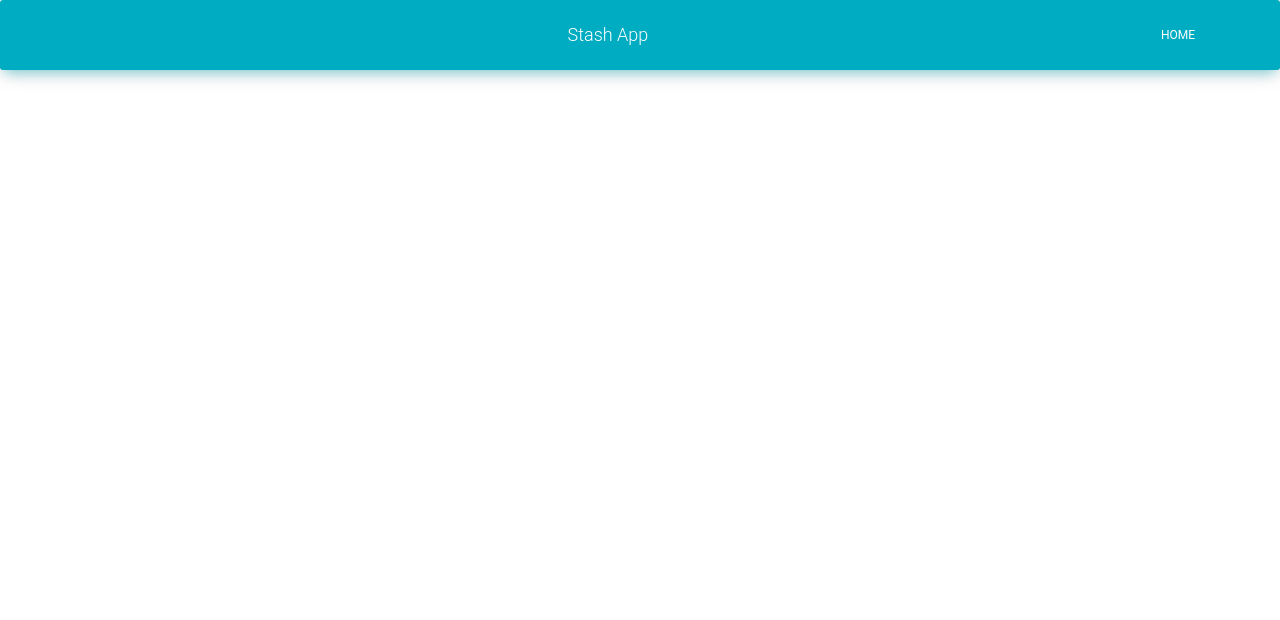
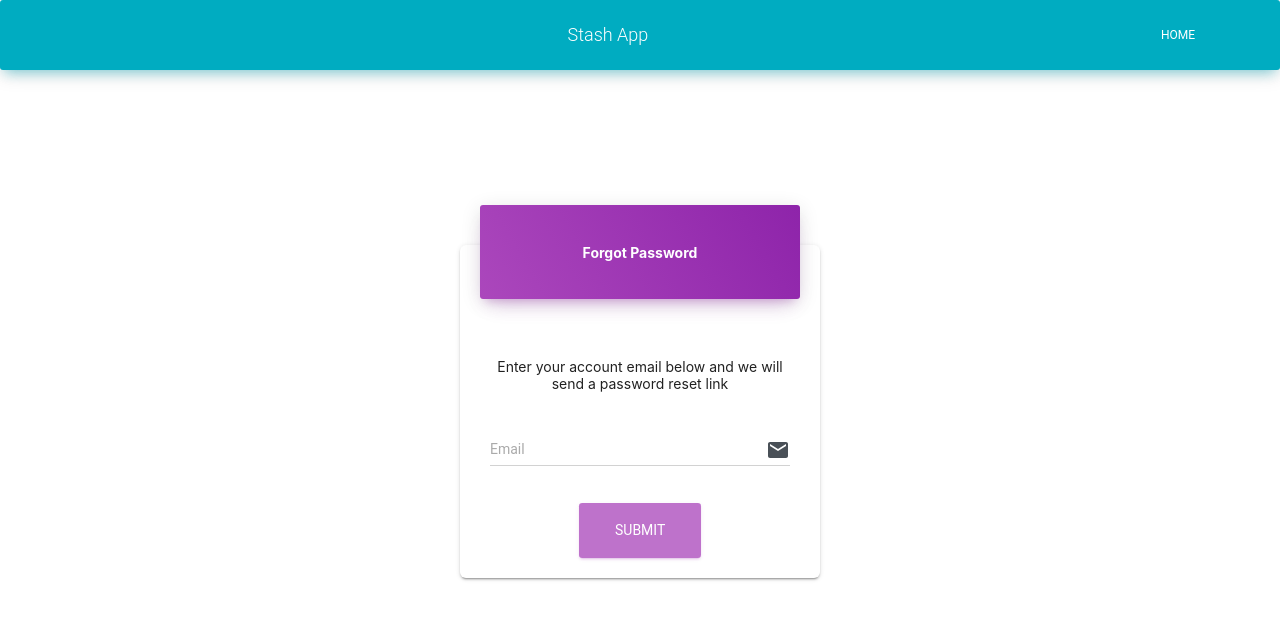
Before and after one commit to ChristopherBeltran/stash-app-client, a React (Create React App) app: page /forgotpassword in a window 1280 px wide. Shown: the top 620 px of the page. Built offline with nearby package versions, Linux system fonts and the light colour scheme; no server answers.

Commit message:
Set up forgot password component with functioning form and styling

```diff
--- a/src/actions/forgotPassword.js
+++ b/src/actions/forgotPassword.js
@@ -5,7 +5,7 @@ export const updateForgotPasswordForm = (formData) => {
     }
   }
 
-  export const resetLoginForm = () => {
+  export const resetForgotPasswordForm = () => {
     return {
       type: "RESET_FORGOT_PASSWORD_FORM"
     }
--- a/src/app_components/ForgotPassword.js
+++ b/src/app_components/ForgotPassword.js
@@ -1,14 +1,158 @@
-import React from 'react';
+import React from "react";
+// nodejs library to set properties for components
+import PropTypes from "prop-types";
+// @material-ui/core components
+import withStyles from "@material-ui/core/styles/withStyles";
+import InputAdornment from "@material-ui/core/InputAdornment";
+// @material-ui/icons
+import Email from "@material-ui/icons/Email";
+// core components
+import GridContainer from "components/Grid/GridContainer.jsx";
+import GridItem from "components/Grid/GridItem.jsx";
+import Button from "components/CustomButtons/Button.jsx";
+import Card from "components/Card/Card.jsx";
+import CardBody from "components/Card/CardBody.jsx";
+import CardHeader from "components/Card/CardHeader.jsx";
+import CardFooter from "components/Card/CardFooter.jsx";
+import CustomInput from "components/CustomInput/CustomInput.jsx";
+import { connect } from 'react-redux'
+import { updateForgotPasswordForm, resetForgotPasswordForm } from "../actions/forgotPassword.js"
+import loginPageStyle from "assets/jss/material-kit-react/views/loginPage.jsx";
+import ErrorNotifications from "./ErrorNotifications.js"
+import { removeErrors } from "../actions/errors.js"
+import { Link } from 'react-router-dom'
 
-class ForgotPassword extends React.Component{
 
-    render() {
+
+class ForgotPassword extends React.Component {
+  constructor(props) {
+    super(props);
+    //  use this to make the card to appear after the page has been rendered
+    this.state = {
+      cardAnimaton: "cardHidden"
+    };
+  }
+  componentDidMount() {
+    // we add a hidden class to the card and after 700 ms we delete it and the transition appears
+    setTimeout(
+      function() {
+        this.setState({ cardAnimaton: "" });
+      }.bind(this),
+      100
+    );
+  }
+
+  handleFormChange = event => {
+    //const { name, value } = event.target
+    const updatedFormInfo = {
+      ...this.props.forgotPasswordFormData,
+      [event.target.name]: event.target.value
+    }
+    this.props.updateForgotPasswordForm(updatedFormInfo)
+  }
+
+  handleSubmit = event => {
+    event.preventDefault()
+    //TODO: Add Fetch request to forgot password endpoint with email
+  }
+
+  buttonHandler = () => {
+    const values = Object.values(this.props.forgotPasswordFormData)
+    var blankFields = 1
+
+    for(const v of values){
+      if(v !== ""){
+        blankFields --
+      }
+    }
+
+    if(blankFields > 0){
+      return(
+        <Button default disabled={true} color="primary" size="lg" type="submit">
+        Submit
+      </Button>
+      )
+    } else {
+      return(
+        <Button default color="primary" size="lg" type="submit">
+        Submit
+      </Button>
+        )
+      }
+    }
+
+    errorHandler = () => {
+      if(this.props.errors !== null){
+      if(this.props.errors.length >= 1){
+        setTimeout(() => { this.props.removeErrors(); }, 5000);
         return(
-            <div>
-                ForgotPassword stuff
-            </div>
+          <ErrorNotifications errors={this.props.errors}></ErrorNotifications>
         )
+      }
     }
+    }
+
+
+
+  render() {
+    const { classes, ...rest } = this.props;
+    const forgotPasswordFormData = this.props.forgotPasswordFormData
+    return (
+      <div id="forgot-password-page" width="auto">
+          <div id="forgot-password-container" className={classes.container}>
+          {this.errorHandler()}
+            <GridContainer justify="center" width="auto">
+              <GridItem xs={10} sm={4} md={4}>
+                <Card className={classes[this.state.cardAnimaton]}>
+                  <form className={classes.form} onSubmit={this.handleSubmit}>
+                    <CardHeader color="primary" className={classes.cardHeader}>
+                      <h4>Forgot Password</h4>
+                    </CardHeader>
+                    <p className={classes.divider}></p>
+                    <CardBody>
+                    <p>Enter your account email below and we will send a password reset link</p>
+                      <CustomInput
+                        labelText="Email"
+                        id="email"
+                        formControlProps={{
+                          fullWidth: true
+                        }}
+                        inputProps={{
+                          type: "email",
+                          id: "email",
+                          name: "email",
+                          value: forgotPasswordFormData.email,
+                          onChange: (event) => this.handleFormChange(event),
+                          endAdornment: (
+                            <InputAdornment position="end">
+                              <Email className={classes.inputIconsColor} />
+                            </InputAdornment>
+                          )
+                        }}
+                      />
+                    </CardBody>
+                    <CardFooter className={classes.cardFooter}>
+                      {this.buttonHandler()}
+                    </CardFooter>
+                  </form>
+                </Card>
+              </GridItem>
+            </GridContainer>
+          </div>
+        </div>
+    );
+  }
 }
 
-export default ForgotPassword;
+ForgotPassword.propTypes = {
+  classes: PropTypes.object
+};
+
+const mapStateToProps = state => {
+    return {
+      forgotPasswordFormData: state.forgotPasswordForm,
+      errors: state.errors
+    }
+  }
+
+export default connect(mapStateToProps, { updateForgotPasswordForm, resetForgotPasswordForm, removeErrors } ) (withStyles(loginPageStyle)(ForgotPassword))
--- a/src/index.css
+++ b/src/index.css
@@ -44,6 +44,16 @@ code {
 }
 
 #signup-card {
+  padding-top: 55px;
+  width: -webkit-fill-available;
+  display: grid;
+  grid-gap: 5px;
+  justify-content: center;
+  grid-template-columns: repeat(auto-fit, minmax(100px, 1fr));
+  grid-template-rows: repeat(2, 100px);
+}
+
+#forgot-password-page {
   padding-top: 55px;
   width: -webkit-fill-available;
   display: grid;
```
